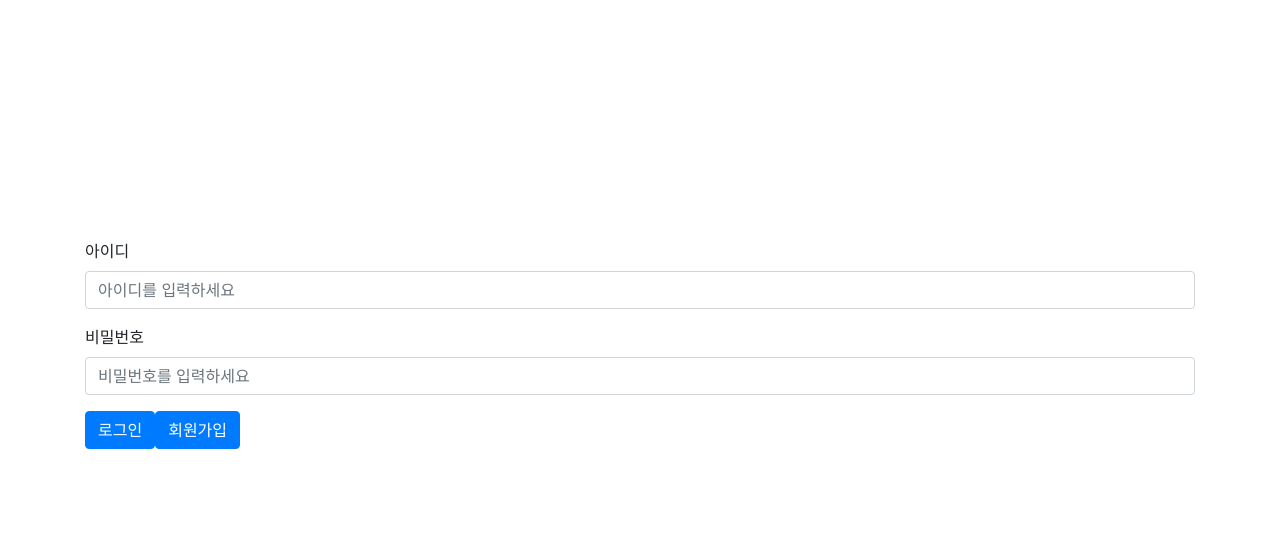
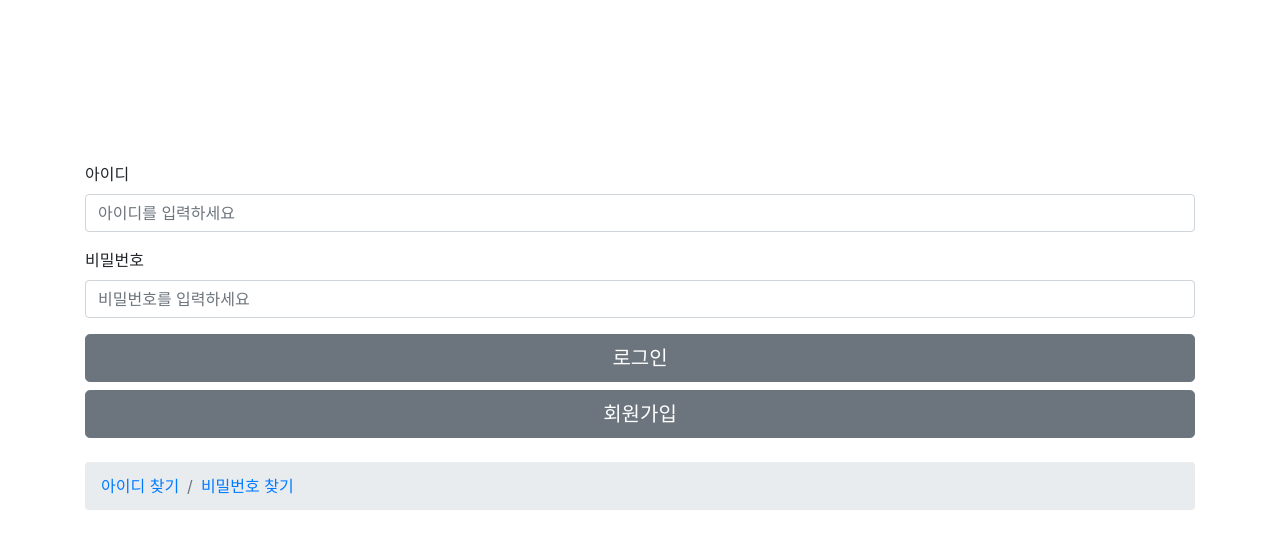
Before and after one commit to ProjectFFF/FFF, a Django app: page /accounts/login/ in a window 1280 px wide. Shown: the part 56-605 px from the top of the page. Run offline with Django 3.2, Linux system fonts and the light colour scheme; some libraries are stand-ins or nearby versions.

Commit message:
[#4] login page bread crum issue

```diff
--- a/accounts/templates/login.html
+++ b/accounts/templates/login.html
@@ -22,15 +22,23 @@
           placeholder="비밀번호를 입력하세요"
         />
       </div>
-      <div class="btn-group mr-2" role="group" aria-label="First group">
-        <span><a class="btn btn-primary" href="" role="button">로그인</a></span>
-        <br />
-        <span
-          ><a class="btn btn-primary" href="{% url 'signup' %}" role="button"
-            >회원가입</a
-          ></span
-        >
-      </div>
+
+      <a class="btn btn-secondary btn-lg btn-block" href="" role="button"
+        >로그인</a
+      >
+      <a
+        class="btn btn-secondary btn-lg btn-block"
+        href="{% url 'signup' %}"
+        role="button"
+        >회원가입</a
+      >
+      <br />
+      <nav aria-label="breadcrumb">
+        <ol class="breadcrumb">
+          <li class="breadcrumb-item"><a href="#">아이디 찾기</a></li>
+          <li class="breadcrumb-item"><a href="#">비밀번호 찾기</a></li>
+        </ol>
+      </nav>
     </form>
   </div>
 </div>
```
